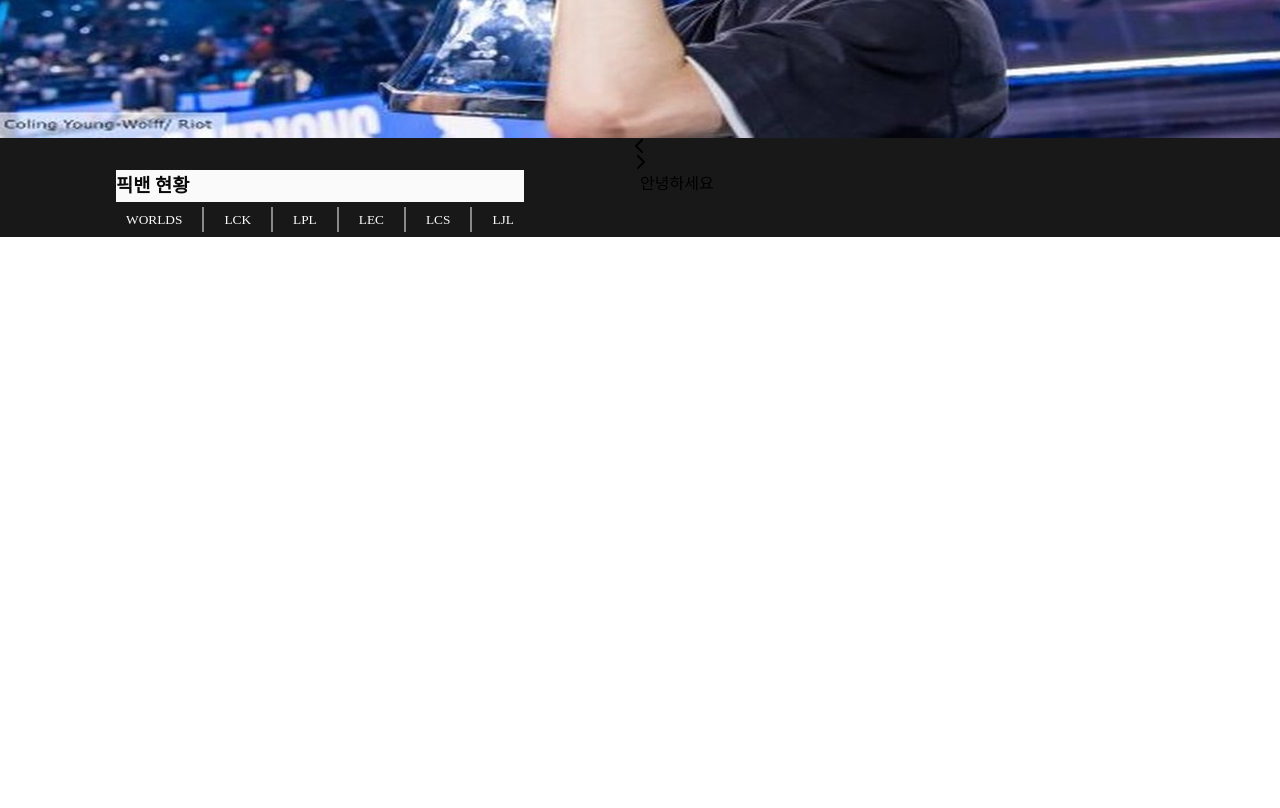
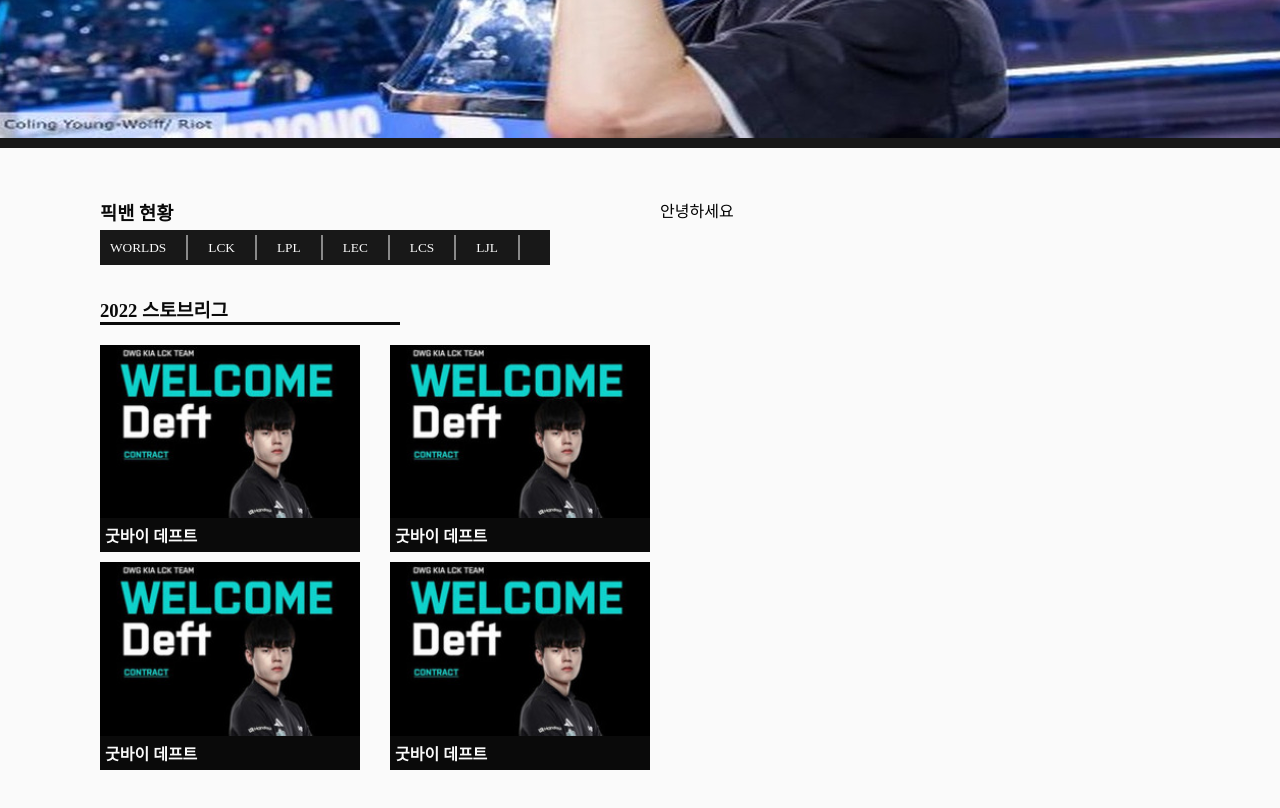
Before and after one commit to Dev-JYoung/theohcode, a React (Create React App) app: page / in a window 1280 px wide. Shown: the part 480-1288 px from the top of the page. Before the commit the page ends 800 px from the top, so only its background shows below. Built offline with nearby package versions, Linux system fonts and the light colour scheme; the HTML template or start-up script is replaced by a standard one.

Commit message:
MainScreen Edit
Working on MainScreen

Finished Background and BanPick
(Stove League Info)

```diff
--- a/src/App.css
+++ b/src/App.css
@@ -1,3 +1,7 @@
+body {
+  background-color: rgba(24,24,24,1);
+}
+
 .App {
   text-align: center;
 }
--- a/src/components/mainMenu/scss/mainMenu.scss
+++ b/src/components/mainMenu/scss/mainMenu.scss
@@ -7,6 +7,7 @@
   flex-direction: row;
 
   min-width: 100vw;
+  margin-top: 10px;
 }
 
 .mainPageBoardMenu {
@@ -15,8 +16,16 @@
     flex-direction: column;
 
     align-items: center;
-    background-color: rgba(24,24,24,1);
-    width: 50vw;
+    width: 300px;
+  }
+
+  .mainPageMenuMiddle {
+    display: flex;
+    flex-direction: row;
+    width: 1120px;
+
+    background-color: rgba(250,250,250,1);
+    padding: 50px 100px;
   }
 
   .mainPageMenuRight {
@@ -24,23 +33,195 @@
     flex-direction: column;
 
     background-color: rgba(24,24,24,1);
-    width: 50vw;
+    width: 300px;
   }
 }
 
 .mainPageBoardMenu {
-  .mainPageMenuLeft {
+  .mainPageMenuMiddle {
+    .mainPageMenuMiddleLeft {
+      display: flex;
+      flex-direction: column;
+
+      width: 50vw;
+    }
+
+    .mainPageMenuMiddleRight {
+      display: flex;
+      flex-direction: column;
+
+      width: 50vw;
+    }
+  }
+}
+
+.mainPageBoardMenu {
+  .mainPageMenuMiddle {
+    .mainPageMenuMiddleLeft{
       .mainPagePickBanStatus {
         display: flex;
         flex-direction: column;
 
         background-color: rgba(250,250,250,1);
       }
+
+      .mainPageLeagueBanPickStatus {
+        display: flex;
+        flex-direction: column;
+
+        margin-top: 30px;
+      }
+    }
   }
 }
 
 .mainPageBoardMenu {
-  .mainPageMenuLeft {
+  .mainPageMenuMiddle {
+    .mainPageMenuMiddleLeft {
+      .mainPageLeagueBanPickStatus {
+        .mainPageLeagueBanPickStatusTitle {
+          color: rgba(10,10,10,1);
+          font-size: 14pt;
+          font-weight: 700;
+        }
+
+        .BanPickBar {
+          display: flex;
+          height: 3px;
+          width: 300px;
+          background-color: rgba(10,10,10,1);
+        }
+
+        .mainPageLeagueBanPickStatusMain {
+          display: flex;
+          flex-direction: row;
+
+          margin-top: 10px;
+        }
+      }
+    }
+  }
+}
+
+.mainPageBoardMenu {
+  .mainPageMenuMiddle {
+    .mainPageMenuMiddleLeft {
+      .mainPageLeagueBanPickStatus {
+        .mainPageLeagueBanPickStatusMain {
+          .mainPageLeagueBanPickStatusMainLeft {
+            display: flex;
+            flex-direction: column;
+          }
+
+          .mainPageLeagueBanPickStatusMainRight {
+            display: flex;
+            flex-direction: column;
+
+            margin-left: 30px;
+          }
+        }
+      }
+    }
+  }
+}
+
+.mainPageBoardMenu {
+  .mainPageMenuMiddle {
+    .mainPageMenuMiddleLeft {
+      .mainPageLeagueBanPickStatus {
+        .mainPageLeagueBanPickStatusMain {
+          .mainPageLeagueBanPickStatusMainLeft {
+            .mainPageLeagueBanPickStatusMainBox {
+              display: flex;
+              flex-direction: column;
+
+              margin-top: 10px;
+            }
+          }
+        }
+      }
+    }
+  }
+}
+
+.mainPageBoardMenu {
+  .mainPageMenuMiddle {
+    .mainPageMenuMiddleLeft {
+      .mainPageLeagueBanPickStatus {
+        .mainPageLeagueBanPickStatusMain {
+          .mainPageLeagueBanPickStatusMainRight {
+            .mainPageLeagueBanPickStatusMainBox {
+              display: flex;
+              flex-direction: column;
+
+              margin-top: 10px;
+            }
+          }
+        }
+      }
+    }
+  }
+}
+
+.mainPageBoardMenu {
+  .mainPageMenuMiddle {
+    .mainPageMenuMiddleLeft {
+      .mainPageLeagueBanPickStatus {
+        .mainPageLeagueBanPickStatusMain {
+          .mainPageLeagueBanPickStatusMainRight {
+            .mainPageLeagueBanPickStatusMainBox {
+              .mainPageLeagueBanPickStatusMainBoxTitle {
+                display: flex;
+                width: 255px;
+
+                background-color: rgba(10,10,10,1);
+                color: rgba(250,250,250,1);
+
+                padding-top: 5px;
+                padding-bottom: 5px;
+                padding-left: 5px;
+
+                font-weight: 700;
+              }
+            }
+          }
+        }
+      }
+    }
+  }
+}
+
+.mainPageBoardMenu {
+  .mainPageMenuMiddle {
+    .mainPageMenuMiddleLeft {
+      .mainPageLeagueBanPickStatus {
+        .mainPageLeagueBanPickStatusMain {
+          .mainPageLeagueBanPickStatusMainLeft {
+            .mainPageLeagueBanPickStatusMainBox {
+              .mainPageLeagueBanPickStatusMainBoxTitle {
+                display: flex;
+                width: 255px;
+
+                background-color: rgba(10,10,10,1);
+                color: rgba(250,250,250,1);
+
+                padding-top: 5px;
+                padding-bottom: 5px;
+                padding-left: 5px;
+
+                font-weight: 700;
+              }
+            }
+          }
+        }
+      }
+    }
+  }
+}
+
+.mainPageBoardMenu {
+  .mainPageMenuMiddle {
+    .mainPageMenuMiddleLeft {
       .mainPagePickBanStatus {
         .mainPagePickBanStatusTitle {
           display: flex;
@@ -53,9 +234,11 @@
       }
     }
   }
+}
 
 .mainPageBoardMenu {
-  .mainPageMenuLeft {
+  .mainPageMenuMiddle {
+    .mainPageMenuMiddleLeft {
       .mainPagePickBanStatus {
         .mainPagePickBanStatusLeague {
           display: flex;
@@ -70,9 +253,11 @@
       }
     }
   }
+}
 
 .mainPageBoardMenu {
-  .mainPageMenuLeft {
+  .mainPageMenuMiddle {
+    .mainPageMenuMiddleLeft {
       .mainPagePickBanStatus {
         .mainPagePickBanStatusLeague {
 
@@ -94,3 +279,4 @@
       }
     }
   }
+}
--- a/src/components/mainMenu/ts/mainMenu.tsx
+++ b/src/components/mainMenu/ts/mainMenu.tsx
@@ -4,7 +4,9 @@
 function MainMenu() {
   return(
     <div className='mainPageBoardMenu'>
-      <div className='mainPageMenuLeft'>
+      <div className='mainPageMenuLeft'></div>
+      <div className='mainPageMenuMiddle'>
+        <div className='mainPageMenuMiddleLeft'>
           <div className='mainPagePickBanStatus'>
             <span className='mainPagePickBanStatusTitle'>픽밴 현황</span>
             <div className='mainPagePickBanStatusLeague'>
@@ -19,12 +21,41 @@
               <span className='mainPagePickBanStatusLeagueTitle'>LCS</span>
               <div className="bar"></div>
               <span className='mainPagePickBanStatusLeagueTitle'>LJL</span>
+              <div className="bar"></div>
+            </div>
+          </div>
+          <div className='mainPageLeagueBanPickStatus'>
+            <span className='mainPageLeagueBanPickStatusTitle'>2022 스토브리그</span>
+            <div className='BanPickBar'></div>
+            <div className='mainPageLeagueBanPickStatusMain'>
+              <div className='mainPageLeagueBanPickStatusMainLeft'>
+                <div className='mainPageLeagueBanPickStatusMainBox'>
+                  <img src='assets/deftdwg.jpeg'></img>
+                  <span className='mainPageLeagueBanPickStatusMainBoxTitle'>굿바이 데프트</span>
+                </div>
+                <div className='mainPageLeagueBanPickStatusMainBox'>
+                  <img src='assets/deftdwg.jpeg'></img>
+                  <span className='mainPageLeagueBanPickStatusMainBoxTitle'>굿바이 데프트</span>
+                </div>
+              </div>
+              <div className='mainPageLeagueBanPickStatusMainRight'>
+                <div className='mainPageLeagueBanPickStatusMainBox'>
+                  <img src='assets/deftdwg.jpeg'></img>
+                  <span className='mainPageLeagueBanPickStatusMainBoxTitle'>굿바이 데프트</span>
+                </div>
+                <div className='mainPageLeagueBanPickStatusMainBox'>
+                  <img src='assets/deftdwg.jpeg'></img>
+                  <span className='mainPageLeagueBanPickStatusMainBoxTitle'>굿바이 데프트</span>
                 </div>
               </div>
             </div>
-      <div className='mainPageMenuRight'>
+          </div>
+        </div>
+        <div className='mainPageMenuMiddleRight'>
           안녕하세요
         </div>
+      </div>
+      <div className='mainPageMenuRight'></div>
     </div>
   )
 }
--- a/src/components/slider/ts/slider.tsx
+++ b/src/components/slider/ts/slider.tsx
@@ -36,8 +36,8 @@
           );
         })}
       </div>
-      <FontAwesomeIcon icon={faChevronLeft} onClick={prevSlide} />
-      <FontAwesomeIcon icon={faChevronRight} onClick={nextSlide} />
+      {/* <FontAwesomeIcon icon={faChevronLeft} onClick={prevSlide} />
+      <FontAwesomeIcon icon={faChevronRight} onClick={nextSlide} /> */}
     </div>
   );
 }
```
Also changed, not shown: public/assets/deftdwg.jpeg (added). Lines whose indentation alone changed are shown as unchanged.
